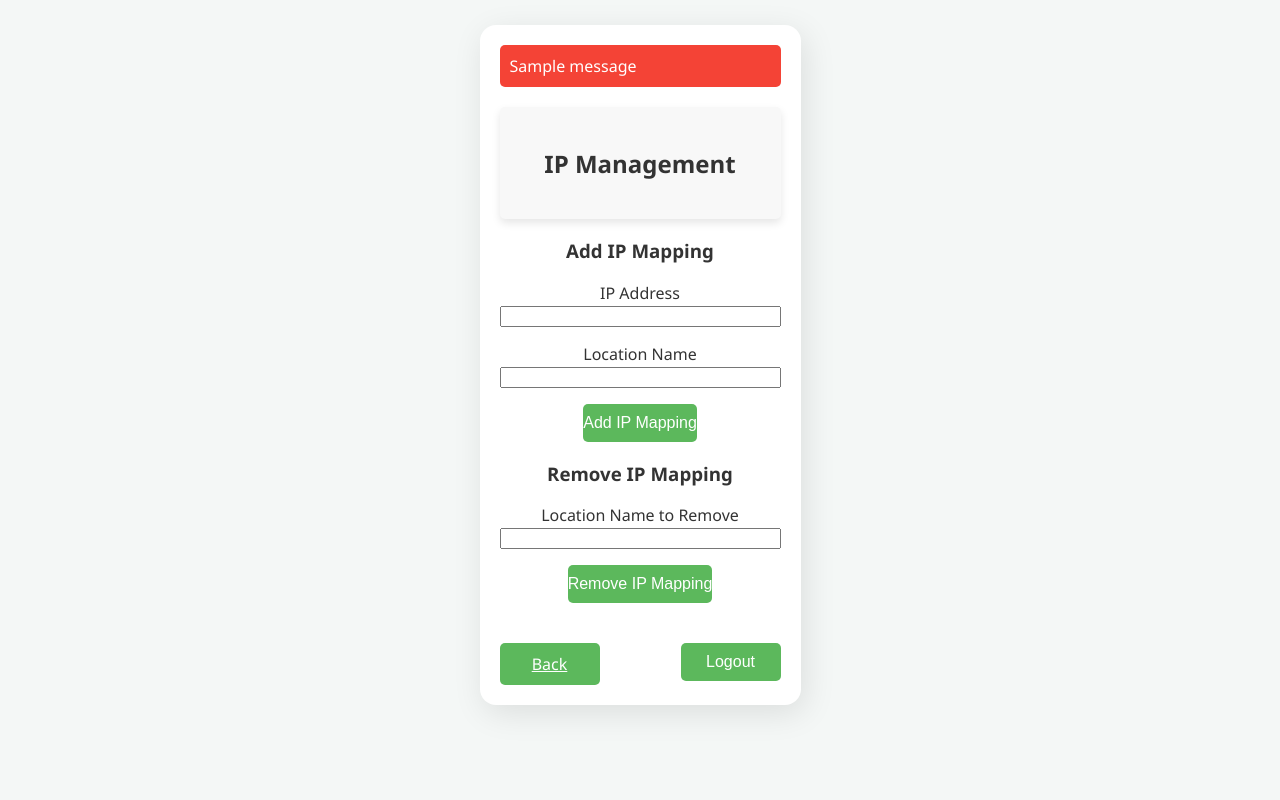
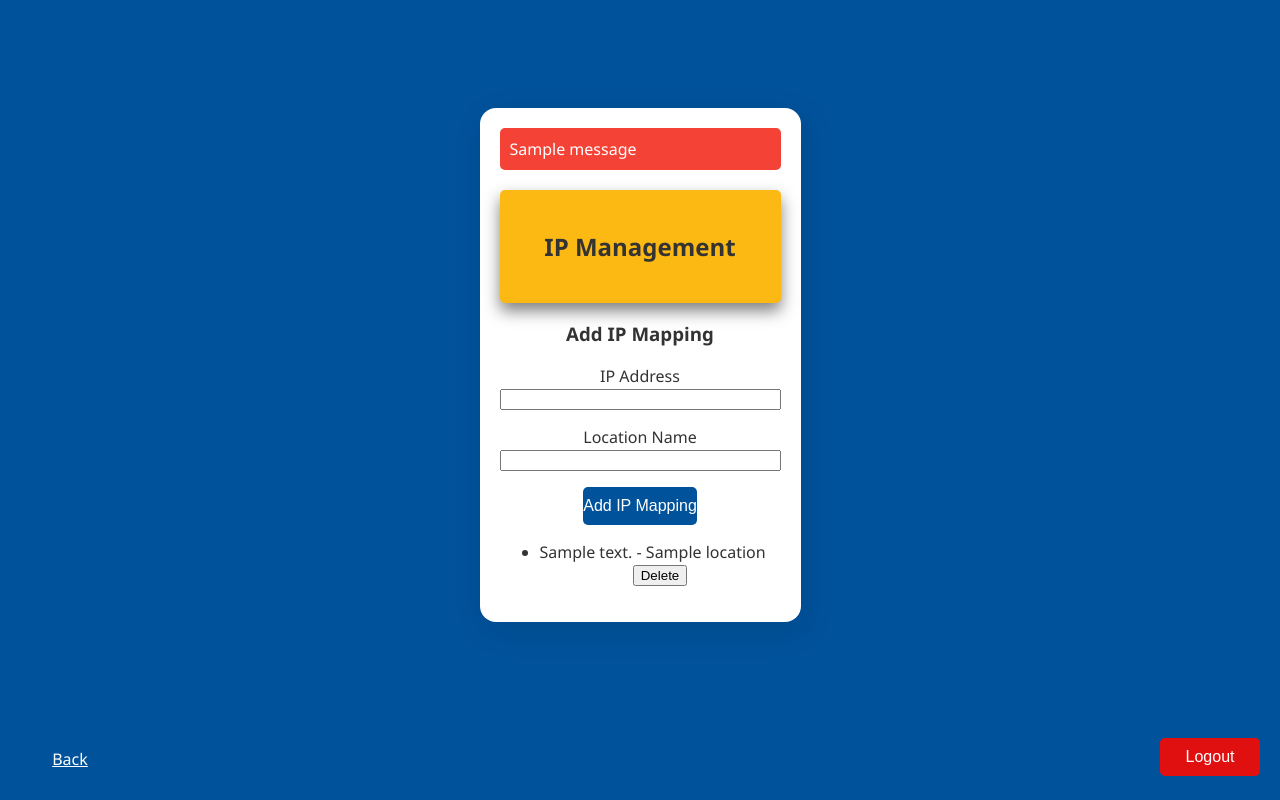
Before and after one commit to LCC-CIT-Lab/usage-tracker, a Flask app: page /ip-management in a window 1280 px wide. Run offline with Flask 3, Linux system fonts and the light colour scheme; a user stored in the database is signed in; tables that the repository leaves empty hold one stand-in row (values such as "Sample post"); one stand-in notice (Sample message) is shown; some libraries are stand-ins or nearby versions.

Commit message:
finish up

```diff
--- a/app.py
+++ b/app.py
@@ -1,5 +1,7 @@
 from app import create_app
 from app.models import db
+
+import atexit
 
 app = create_app()
 
--- a/app/main.py
+++ b/app/main.py
@@ -9,12 +9,21 @@
 from app.forms import MessageForm, LandingForm, LogoutForm, SignInForm, SignOutForm, LoginForm, QuerySelectionForm, AddIPMappingForm, RemoveIPMappingForm, CSRFProtectForm
 from .config import load_config
 from bleach import clean
+from fs.sshfs import SSHFS
+from paramiko import util
 
 import csv
 import subprocess
 import os
+import logging
+import fs
 
 main_bp = Blueprint('main', __name__)
+
+config = load_config()
+
+# Configure the logging level for Paramiko to DEBUG
+util.log_to_file('/tmp/paramiko.log', level=5)
 
 
 def generate_csrf_token(secret_key):
@@ -30,6 +39,7 @@
     except BadSignature:
         return False
 
+
 @main_bp.route('/', methods=['GET', 'POST'])
 def landing():
     form = LandingForm()
@@ -39,25 +49,27 @@
     print(f'Received lab_id from query parameters: {lab_id}')
     lab_location_name = get_lab_name(request.remote_addr)
 
-    # If lab_id is not in the query parameters, then get it from the IP address
-    if not lab_id:
-        print(f'No lab_id in query parameters. Attempting to retrieve lab_id based on IP address: {request.remote_addr}')
-        lab_info = get_lab_info(request.remote_addr)
-        print(f'Lab info based on IP: {lab_info}')
-        lab_id = lab_info[1]
+    # Attempt to get lab info either from query parameters or IP address
+    lab_info = get_lab_info(request.remote_addr) if not lab_id else (lab_location_name, lab_id)
+    print(f'Lab info: {lab_info}')
+    lab_id = lab_info[1] if lab_info else None
 
-    # If the lab_id was determined from IP or query parameter, validate it
     if lab_id:
         try:
             lab_id = int(lab_id)
-            print(f'Attempting to retrieve lab_location with lab_id: {lab_id}')
             lab_location = IPLocation.query.get(lab_id)
             if not lab_location:
                 print('Lab location not found for lab_id:', lab_id)
+                lab_location_name = "Unknown Location"
         except ValueError:
             print(f'ValueError - Invalid lab ID: {lab_id}')
             flash('Invalid lab ID', 'error')
-            lab_id = None  # Reset lab_id if it's not a valid integer
+            lab_id = None
+
+    # Retrieve the latest lab message for the lab location
+    message = None
+    if lab_location:
+        message = LabMessage.query.filter_by(lab_location_id=lab_location.id).order_by(LabMessage.timestamp.desc()).first()
 
     if form.validate_on_submit():
         l_number = form.l_number.data.upper()  # Convert to upper case to handle case-insensitivity
@@ -75,7 +87,8 @@
             return handle_existing_sign_in(l_number)  # Use the handle_existing_sign_in function
 
         classes = get_student_classes(l_number)
-        return redirect(url_for('main.sign_in', l_number=l_number, lab_location=lab_location, lab_id=lab_id, **{'classes[]': classes}))
+        return redirect(url_for('main.sign_in', l_number=l_number, lab_location=lab_location, lab_id=lab_id,
+                                **{'classes[]': classes}))
 
     else:
         csrf_token = generate_csrf()
@@ -162,14 +175,29 @@
         flash('No L number provided for sign-out.', 'error')
         return redirect(url_for('main.landing'))
 
+
 def student_exists(l_number):
     """Check if the student exists in the TSV file."""
-    with open('students.tsv', 'r') as file:
-        reader = csv.reader(file, delimiter='\t')
-        for row in reader:
-            if l_number == row[0]:
-                return True
-    return False
+    try:
+        with SSHFS(
+            host=config['sshfs']['HOST'],
+            user=config['sshfs']['USER'],
+            pkey=config['sshfs']['PRIVATE_KEY_PATH']
+        ) as sshfs:
+            tsv_file_path = '/path/to/zsrslst_cit.tsv'  # The path on the server
+            if not sshfs.exists(tsv_file_path):
+                print(f"File not found: {tsv_file_path}")
+                return False
+
+            with sshfs.open(tsv_file_path, 'r') as file:
+                reader = csv.reader(file, delimiter='\t')
+                for row in reader:
+                    if l_number == row[0]:
+                        return True
+        return False
+    except Exception as e:
+        print(f"An error occurred while accessing the SSHFS: {e}")
+        return False
 
 
 def get_student_today(l_number):
@@ -178,6 +206,7 @@
     student_entries_today = SignInData.query.filter_by(l_number=l_number).all()
     return next((entry for entry in sorted(student_entries_today, key=lambda x: x.sign_in_timestamp, reverse=True)
                  if entry.sign_in_timestamp.date() == today and not entry.sign_out_timestamp), None)
+
 
 def get_lab_info(ip_address):
     """Retrieve lab location and ID based on the user's IP address."""
@@ -230,34 +259,43 @@
     flash(message, category)
     return redirect(url_for(endpoint))
 
+
 def get_student_classes(l_number):
     """Retrieve the classes a student is enrolled in using the TSV files."""
     class_ids = []
 
-    try:
-        with open('studentsinclasses.tsv', 'r') as file:
-            reader = csv.reader(file, delimiter='\t')
-            for row in reader:
-                if l_number == row[0]:  # Check if L number matches
-                    class_ids.append(row[1])  # Add class ID
-    except FileNotFoundError:
-            # Handle the error, perhaps by sending a flash message or rendering a custom error page
-            flash('Studentsinclasses file not found.', 'error')
-            return redirect(url_for('main.landing'))  # Redirect to landing or an error page
+    # Establish a connection to the remote server
+    with SSHFS(
+            host=config['sshfs']['HOST'],
+            user=config['sshfs']['USER'],
+            pkey=config['sshfs']['PRIVATE_KEY_PATH']
+            # Include other parameters as needed
+    ) as sshfs:
 
-    classes = []
+        # Attempt to open zsrsinf_cit.txt and read class IDs
+        try:
+            with sshfs.open('zsrsinf_cit.txt', 'r') as file:
+                reader = csv.reader(file, delimiter='\t')
+                for row in reader:
+                    if l_number == row[0]:  # Check if L number matches
+                        class_ids.append(row[1])  # Add class ID
+        except FileNotFoundError:
+            flash('zsrsinf_cit file not found.', 'error')
+            return []
 
-    try:
-        with open('classes.tsv', 'r') as file:
-            reader = csv.reader(file, delimiter='\t')
-            for row in reader:
-                if row[1] in class_ids:  # Check if class ID matches
-                    class_name = row[2] + " " + row[3] + ": " + row[4]
-                    classes.append(class_name)
-    except FileNotFoundError:
-            # Handle the error, perhaps by sending a flash message or rendering a custom error page
+        classes = []
+
+        # Now open zsrsecl_cit.txt and match class IDs to names
+        try:
+            with sshfs.open('zsrsecl_cit.txt', 'r') as file:
+                reader = csv.reader(file, delimiter='\t')
+                for row in reader:
+                    if row[0] in class_ids:  # Check if class ID matches
+                        class_name = f"{row[1]} {row[2]}: {row[3]}"
+                        classes.append(class_name)
+        except FileNotFoundError:
             flash('Classes file not found.', 'error')
-            return redirect(url_for('main.landing'))  # Redirect to landing or an error page
+            return []
 
     return list(set(classes))
 
@@ -363,6 +401,11 @@
 @main_bp.route('/set_message/<int:lab_location_id>', methods=['GET', 'POST'])
 @login_required
 def set_message(lab_location_id):
+    # Check if the user has permission to set messages
+    if not current_user.can_set_message:
+        flash('You do not have permission to set messages.', 'error')
+        return redirect(url_for('admin.admin_dashboard'))  # Redirect them to the landing page or another error page.
+
     form = MessageForm()
     logout_form = LogoutForm()
     # Query for the existing messages for this lab location
@@ -461,15 +504,11 @@
             else:
                 flash('Location name not found.', 'error')
 
-    return render_template('ip_management.html', add_ip_form=add_ip_form, remove_ip_form=remove_ip_form, logout_form=logout_form)
+    return render_template('ip_management.html', add_ip_form=add_ip_form, remove_ip_form=remove_ip_form,
+                           logout_form=logout_form, ip_mappings=IPLocation.query.all())
 
 
 def send_comment_to_support(l_number, comment):
-    # Load configuration
-    config = load_config()
-    print(config)  # Add this line to debug the config loading
-    config.update(config)
-
     try:
         # Email details
         email = config['smtp']['SUPPORT_EMAIL']  # The email address that will receive the comment
--- a/app/models.py
+++ b/app/models.py
@@ -46,7 +46,6 @@
     ip_address = db.Column(db.String(45))
     location_name = db.Column(db.String(100))
     sign_ins = db.relationship('SignInData', backref='ip_location', lazy='dynamic')
-
     def __repr__(self):
         return f'<IPLocation {self.ip_address} - {self.location_name}>'
 
@@ -63,12 +62,11 @@
 class LabMessage(db.Model):
     id = db.Column(db.Integer, primary_key=True)
     content = db.Column(db.String(255), nullable=False)
-    lab_location_id = db.Column(db.Integer, db.ForeignKey('ip_location.id'), nullable=False)  # Corrected this line
     user_id = db.Column(db.Integer, db.ForeignKey('user.id'), nullable=False)
     timestamp = db.Column(db.DateTime, default=datetime.utcnow)
-
-    lab_location = db.relationship('IPLocation', backref=db.backref('messages', lazy=True))  # Corrected this line
     user = db.relationship('User', backref=db.backref('messages', lazy=True))
+    lab_location_id = db.Column(db.Integer, db.ForeignKey('ip_location.id'))
+    lab_location = db.relationship('IPLocation', backref=db.backref('lab_messages', cascade='all, delete-orphan'))
 
 
 class LogEntry(db.Model):
--- a/static/styles.css
+++ b/static/styles.css
@@ -4,7 +4,7 @@
     justify-content: center;
     align-items: center;
     font-family: 'Segoe UI', Tahoma, Geneva, Verdana, sans-serif;
-    background-color: #f4f7f6;
+    background-color: #00529b;
     margin: 0;
     padding: 0;
     color: #333;
@@ -14,7 +14,7 @@
 h3 {text-align: center;}
 .dashboard-container {
     width: 100%;
-    max-width: 700px; /* Adjust as needed */
+    max-width: 800px; /* Adjust as needed */
     margin: 20px auto;
     margin-top: -50px; /* Adjust as needed */
     flex: 0 1 auto; /* Allows the container to shrink if needed */
@@ -27,10 +27,18 @@
 .dashboard-header {
     text-align: center;
     margin-bottom: 10px;
-    background-color: #f8f8f8;
+    background-color: #fdb913;
     padding: 20px;
     border-radius: 5px;
-    box-shadow: 0 4px 8px rgba(0, 0, 0, 0.1);
+    box-shadow: 0 8px 16px rgba(0, 0, 0, 0.5);
+}
+.dashboard-header-signin {
+    text-align: center;
+    margin-bottom: 10px;
+    background-color: white;
+    padding: 20px;
+    border-radius: 5px;
+    box-shadow: 0 4px 8px rgba(0, 0, 0, 0.3);
 }
 .dashboard-header h1 {
     font-size: 2rem;
@@ -96,7 +104,7 @@
     font-size: 16px;
     border-radius: 5px;
     border: none;
-    background-color: #5cb85c;
+    background-color: #00529b;
     color: white;
     cursor: pointer;
     transition: background-color 0.3s;
@@ -106,7 +114,21 @@
 }
 
 .button:hover, input[type='submit']:hover {
-    background-color: #4cae4c;
+    background-color: #00529b;
+}
+
+.buttonsignout {
+    padding: 10px 0px; /* Uniform padding for all buttons */
+    font-size: 16px;
+    border-radius: 5px;
+    border: none;
+    background-color: #e01010;
+    color: white;
+    cursor: pointer;
+    transition: background-color 0.3s;
+    text-align: center; /* Center the text inside the button */
+    /* Ensure the width of 'Back' and 'Logout' buttons are the same if needed */
+    min-width: 100px; /* Adjust as needed to fit the content */
 }
 
 /* Remove margins from the last button (Logout) to align properly */
@@ -168,10 +190,7 @@
 
 /* Style for checkboxes */
 .checkbox-group {
-    display: flex;
     flex-direction: column;
-    gap: 5px;
-    margin-bottom: 10px;
 }
 
 /* Style for form buttons */
--- a/templates/admin_dashboard.html
+++ b/templates/admin_dashboard.html
@@ -16,7 +16,7 @@
         {% endwith %}
 
         <div class="dashboard-header">
-            <h1>Admin Dashboard</h1>
+            <h2>Admin Dashboard</h2>
         </div>
         <p>Welcome, {{ current_user.username }}!</p>
         <ul class="dashboard-menu">
@@ -45,7 +45,7 @@
             <div>
                 <form action="{{ url_for('auth.logout') }}" method="post">
                     {{ logout_form.hidden_tag() }}
-                    <button type="submit" class="button">Logout</button>
+                    <button type="submit" class="buttonsignout">Logout</button>
                 </form>
             </div>
         </div>
--- a/templates/ip_management.html
+++ b/templates/ip_management.html
@@ -36,16 +36,19 @@
                 <p>{{ add_ip_form.submit() }}</p>
             </form>
         </div>
-        <div class="remove-ip-form">
-            <h3>Remove IP Mapping</h3>
-            <form method="post" action="{{ url_for('main.ip_management') }}">
+
+<ul class="ip-list">
+    {% for ip_mapping in ip_mappings %}
+    <li>
+        <span>{{ ip_mapping.ip_address }} - {{ ip_mapping.location_name }}</span>
+        <form method="post" action="{{ url_for('admin.remove_ip_mapping', ip_id=ip_mapping.id) }}">
                 {{ remove_ip_form.hidden_tag() }}
-                <p>
-                    {{ remove_ip_form.remove_location_name.label }}<br>
-                    {{ remove_ip_form.remove_location_name(size=32) }}
-                </p>
-                <p>{{ remove_ip_form.remove_submit() }}</p>
-            </form>
+            <input type="hidden" name="ip_id" value="{{ ip_mapping.id }}">
+            <button type="submit">Delete</button>
+        </form>
+    </li>
+    {% endfor %}
+</ul>
         </div>
         <br><br><br>
         <div class="button-container">
@@ -55,7 +58,7 @@
             <div>
                 <form action="{{ url_for('auth.logout') }}" method="post">
                     {{ logout_form.hidden_tag() }}
-                    <button type="submit" class="button">Logout</button>
+                    <button type="submit" class="buttonsignout">Logout</button>
                 </form>
             </div>
         </div>
--- a/templates/landing.html
+++ b/templates/landing.html
@@ -29,13 +29,13 @@
                 {% endif %}
             {% endwith %}
 
-            <div class="dashboard-header"><h3>{{ lab_location_name }} Sign-In</h3></div>
+            <div class="dashboard-header-signin"><h3>{{ lab_location_name }} Sign-In</h3></div>
 
             <form method="post" action="{{ url_for('main.landing') }}">
                 {{ form.hidden_tag() }}
                 <div>
                     <br>
-                    L-{{ form.l_number(size=32, placeholder="00000000") }}
+                    L-{{ form.l_number(size=6, placeholder="00000000") }}
                     {% if form.l_number.errors %}
                         <div class="error">{{ form.l_number.errors[0] }}</div>
                     {% endif %}
--- a/templates/login.html
+++ b/templates/login.html
@@ -17,10 +17,10 @@
                 {{ form.hidden_tag() }}
                 <label for="username">Username:</label>
                 <input type="text" id="username" name="username" required>
-                <br>
+                <br><br>
                 <label for="password">Password:</label>
                 <input type="password" id="password" name="password" required>
-                <br>
+                <br><br>
                 <input type="submit" value="Login">
             </form>
         </div>
--- a/templates/query_selection.html
+++ b/templates/query_selection.html
@@ -73,7 +73,7 @@
             <div>
                 <form action="{{ url_for('auth.logout') }}" method="post">
                     {{ logout_form.hidden_tag() }}
-                    <button type="submit" class="button">Logout</button>
+                    <button type="submit" class="buttonsignout">Logout</button>
                 </form>
             </div>
         </div>
--- a/templates/set_message.html
+++ b/templates/set_message.html
@@ -57,7 +57,7 @@
             <div>
                 <form action="{{ url_for('auth.logout') }}" method="post">
                     {{ logout_form.hidden_tag() }}
-                    <button type="submit" class="button">Logout</button>
+                    <button type="submit" class="buttonsignout">Logout</button>
                 </form>
             </div>
         </div>
--- a/templates/term_dates_management.html
+++ b/templates/term_dates_management.html
@@ -59,7 +59,7 @@
             <div>
                 <form action="{{ url_for('auth.logout') }}" method="post">
                     {{ logout_form.hidden_tag() }}
-                    <button type="submit" class="button">Logout</button>
+                    <button type="submit" class="buttonsignout">Logout</button>
                 </form>
             </div>
         </div>
--- a/templates/view_logs.html
+++ b/templates/view_logs.html
@@ -45,7 +45,7 @@
             <div>
                 <form action="{{ url_for('auth.logout') }}" method="post">
                     {{ logout_form.hidden_tag() }}
-                    <button type="submit" class="button">Logout</button>
+                    <button type="submit" class="buttonsignout">Logout</button>
                 </form>
             </div>
         </div>
```
Also changed, not shown: app/admin.py (+36 -6 lines), config.toml (+6 -1 lines), templates/user_management.html (+19 -8 lines).
